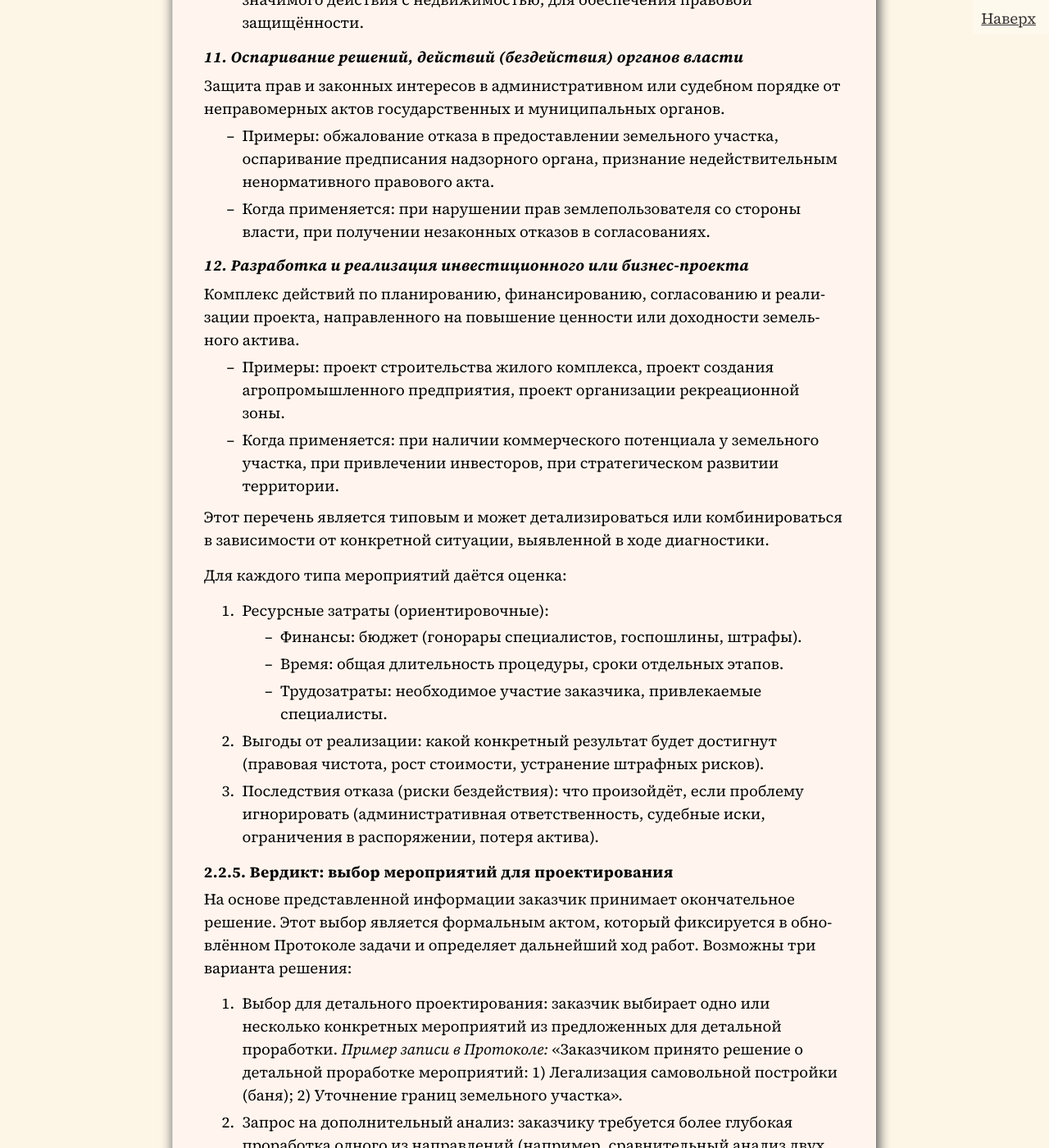
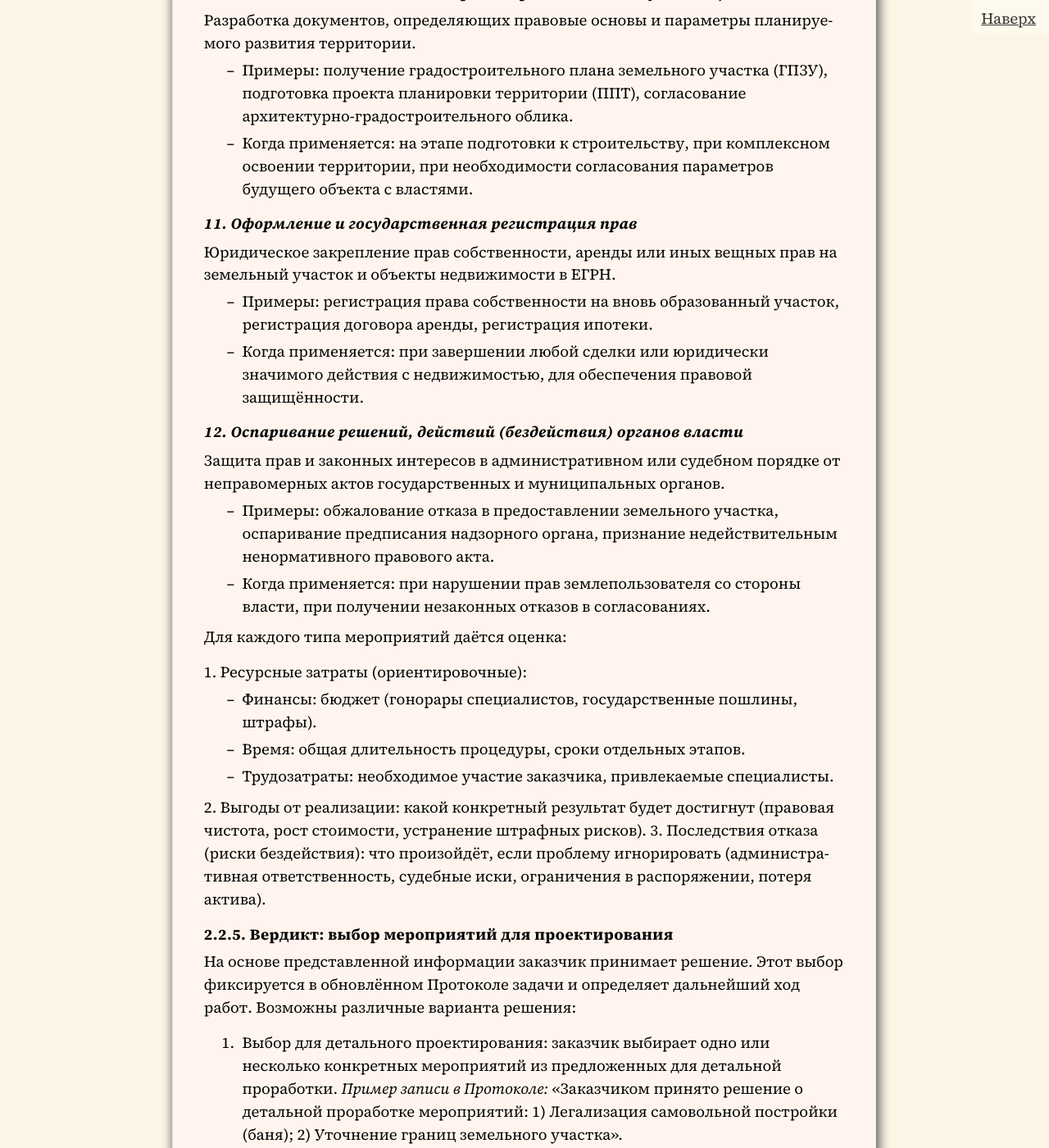
Before and after one commit to SergSi/land-use-art, a Jekyll site: the page built from _posts/2026-01-05-method.md, in a window 1280 px wide and 1400 px high, scrolled down 12619 px. Shown: the whole window at 82% size. Built offline with Jekyll 4.4.1, drawn with Linux system fonts in a browser that asks for light colours; some web fonts are replaced; some of the changed text lies outside the part shown.

Commit message:
Update 2026-01-05-method.md

```diff
--- a/_posts/2026-01-05-method.md
+++ b/_posts/2026-01-05-method.md
@@ -127,113 +131,116 @@
 Итогом подэтапа становится информационная модель ситуации.
 
 #### 2.2.2. Анализ (диагностика) состояния
-На этом подэтапе сведения подвергаются целенаправленному анализу для ответа на вопросы, поставленные в Протоколе задачи. Для этого применяются соответствующие виды анализа. Приведённый ниже перечень является примерным и может уточняться, дополняться или сужаться в зависимости от характера запроса и специфики объекта:
+На этом подэтапе сведения подвергаются анализу для ответа на вопросы, поставленные в Протоколе задачи. Для этого применяются соответствующие виды анализа. Приведённый ниже перечень является примерным и может уточняться, дополняться или сужаться в зависимости от характера запроса и специфики объекта:
 1.  Правовой анализ: проверка полноты и корректности правоустанавливающих документов, соответствия фактического использования разрешённому, выявление обременений и ограничений.
 2.  Градостроительный и нормотворческий анализ: оценка соблюдения правил застройки, градостроительных регламентов, санитарных и технических норм.
 3.  Анализ интересов и социально-психологический анализ: выявление всех заинтересованных сторон (землепользователей, соседей, органов власти), фиксация их интересов, ресурсов и готовности действовать.
-4.  Экономический анализ: оценка эффективности использования земли, анализ текущих и потенциальных издержек, предварительная оценка рыночной и инвестиционной привлекательности.
+4.  Экономический анализ: оценка результативности использования земли, анализ текущих и потенциальных издержек, предварительная оценка рыночной и инвестиционной привлекательности.
 5.  Технико-инфраструктурный анализ: оценка состояния объектов, обеспеченности территории инженерными сетями, транспортом, социальной инфраструктурой, условий безопасности и экологии.
 
 На основе данных всех проведённых анализов формируется перечень рекомендуемых мероприятий.
 
 #### 2.2.4. Формирование перечня рекомендуемых мероприятий
 
-На основе диагностики формулируются категории действий, каждая из которых направлена на решение конкретных выявленных проблем или реализацию определённого потенциала. Это не детальные инструкции, а обозначение векторов работы.
+На основе диагностики определяются возможные мероприятия, каждое из которых направлена на решение конкретных выявленных проблем или реализацию определённого потенциала. Это не детальные инструкции, а обозначение направления работы.
 
-Перечень возможных мероприятий по преобразованию землепользования:
+Перечень возможных мероприятий по оформлению и преобразованию землепользования:
 
 ##### 1. Правовая легализация существующих объектов
 
-Узаконение объектов капитального строительства, которые фактически существуют, но отсутствуют в ЕГРН или не имеют правового статуса.
-*   Примеры: признание права на самовольную постройку через суд, внесение в реестр ранее учтённых объектов по "дачной амнистии", оформление технических планов на незарегистрированные здания.
-*   Когда применяется: при наличии построек без документов, при обнаружении расхождений между фактической застройкой и данными ЕГРН.
+Узаконивание объектов капитального строительства, которые фактически существуют, но отсутствуют в ЕГРН или не имеют правового статуса.
 
-##### 2. Исправление реестровых (кадастровых) ошибок
+- Примеры: признание права на самовольную постройку через суд, внесение в реестр ранее учтённых объектов по "дачной амнистии", оформление технических планов на незарегистрированные здания.
+- Когда применяется: при наличии построек без документов, при обнаружении расхождений между фактической застройкой и данными ЕГРН.
+
+##### 2. Устранение нарушений земельного законодательства
+
+Исполнение требований контролирующих органов и приведение землепользования в соответствие с действующими нормами.
+
+- Примеры: снос самовольной постройки, восстановление целевого назначения земель, прекращение использования без правовых оснований, исполнение предписаний надзорных органов.
+- Когда применяется: при выявлении фактов нецелевого использования, самозахвата, использования с нарушениями санитарных, экологических или градостроительных норм.
+
+##### 3. Исправление реестровых (кадастровых) ошибок
 
 Внесение изменений в Единый государственный реестр недвижимости (ЕГРН) для устранения технических или содержательных ошибок в сведениях об объектах.
-*   Примеры: исправление некорректных координат границ, площади, адреса, исправление дублирования записей, восстановление утраченных сведений.
-*   Когда применяется: при выявлении противоречий в документах ЕГРН, ошибок при первичном учёте, технических сбоев.
 
-##### 3. Уточнение местоположения и площади границ земельного участка
+- Примеры: исправление некорректных координат границ, площади, адреса, исправление дублирования записей, восстановление утраченных сведений.
+- Когда применяется: при выявлении противоречий в документах ЕГРН, ошибок при первичном учёте, технических сбоев.
+
+##### 4. Уточнение местоположения и площади границ земельного участка
 
 Определение на местности и юридическое закрепление фактических границ участка, если они не установлены или установлены с недостаточной точностью.
 *   Примеры: проведение межевания для формирования участка, вынос границ в натуру, согласование границ с соседями, установление сервитута.
 *   Когда применяется: при отсутствии сведений о границах в ЕГРН, при спорах с соседями, при необходимости точного определения конфигурации участка.
 
-##### 4. Изменение вида разрешённого использования (ВРИ) земельного участка
+##### 5. Изменение вида разрешённого использования (ВРИ) земельного участка
 
 Приведение юридически разрешённого использования земли в соответствие с её фактическим или планируемым использованием.
 *   Примеры: изменение ВРИ с "садоводства" на "индивидуальное жилищное строительство", с "сельскохозяйственного производства" на "предпринимательство".
 *   Когда применяется: при несоответствии текущего ВРИ хозяйственной деятельности, при желании повысить кадастровую и рыночную стоимость, при изменении градостроительного регламента.
 
-##### 5. Изменение категории земель
+##### 6. Изменение категории земель
 
 Перевод земельного участка из одной установленной законом категории в другую для изменения правового режима его использования.
 *   Примеры: перевод земель сельскохозяйственного назначения в земли населённых пунктов, перевод земель промышленности в земли запаса.
-*   Когда применяется: при необходимости кардинального изменения функционального назначения территории, при включении участка в границы населённого пункта.
+*   Когда применяется: при необходимости изменения функционального назначения территории, при включении участка в границы населённого пункта.
 
-##### 6. Объединение или разделение земельных участков
+##### 7. Объединение или разделение земельных участков
 
 Создание одного нового участка путём слияния нескольких смежных (объединение) или образование нескольких новых участков из одного исходного (раздел).
 *   Примеры: объединение двух смежных участков ИЖС для строительства одного дома; раздел большого участка на несколько для последующей продажи или наследства.
 *   Когда применяется: для оптимизации землепользования, оформления сделок, решения наследственных вопросов, приведения границ в соответствие с проектом застройки.
 
-##### 7. Перераспределение земельных участков
+##### 8. Перераспределение земельных участков
 
 Одновременное образование нескольких новых участков из нескольких исходных, как правило, с изменением их границ и площадей.
 *   Примеры: "обмен" частями участков между соседями для выравнивания границ; сложное перераспределение при комплексном освоении территории.
 *   Когда применяется: для устранения "клиньев" и чересполосицы, комплексного решения граничных споров, реализации проектов комплексного развития территорий.
 
-##### 8. Оформление и регистрация ограничений (обременений)
+##### 9. Оформление и регистрация ограничений (обременений)
 
 Законное установление ограничений прав на земельный участок в пользу третьих лиц или публичных интересов.
 *   Примеры: установление сервитута для прохода/проезда, прокладки коммуникаций; наложение ограничений в связи с нахождением в зоне с особыми условиями использования территорий (ЗОУИТ).
 *   Когда применяется: при необходимости обеспечения законного доступа, при планировании строительства объектов инфраструктуры, при выявлении участка в границах ЗОУИТ.
 
-##### 9. Подготовка и согласование градостроительной документации
+##### 10. Подготовка и согласование градостроительной документации
 
 Разработка документов, определяющих правовые основы и параметры планируемого развития территории.
 *   Примеры: получение градостроительного плана земельного участка (ГПЗУ), подготовка проекта планировки территории (ППТ), согласование архитектурно-градостроительного облика.
 *   Когда применяется: на этапе подготовки к строительству, при комплексном освоении территории, при необходимости согласования параметров будущего объекта с властями.
 
-##### 10. Оформление и государственная регистрация прав
+##### 11. Оформление и государственная регистрация прав
 
 Юридическое закрепление прав собственности, аренды или иных вещных прав на земельный участок и объекты недвижимости в ЕГРН.
 *   Примеры: регистрация права собственности на вновь образованный участок, регистрация договора аренды, регистрация ипотеки.
 *   Когда применяется: при завершении любой сделки или юридически значимого действия с недвижимостью, для обеспечения правовой защищённости.
 
-##### 11. Оспаривание решений, действий (бездействия) органов власти
+##### 12. Оспаривание решений, действий (бездействия) органов власти
 
 Защита прав и законных интересов в административном или судебном порядке от неправомерных актов государственных и муниципальных органов.
 *   Примеры: обжалование отказа в предоставлении земельного участка, оспаривание предписания надзорного органа, признание недействительным ненормативного правового акта.
 *   Когда применяется: при нарушении прав землепользователя со стороны власти, при получении незаконных отказов в согласованиях.
 
-##### 12. Разработка и реализация инвестиционного или бизнес-проекта
-
-Комплекс действий по планированию, финансированию, согласованию и реализации проекта, направленного на повышение ценности или доходности земельного актива.
-*   Примеры: проект строительства жилого комплекса, проект создания агропромышленного предприятия, проект организации рекреационной зоны.
-*   Когда применяется: при наличии коммерческого потенциала у земельного участка, при привлечении инвесторов, при стратегическом развитии территории.
-
-Этот перечень является типовым и может детализироваться или комбинироваться в зависимости от конкретной ситуации, выявленной в ходе диагностики.
-
 Для каждого типа мероприятий даётся оценка:
 
-1. Ресурсные затраты (ориентировочные):
-  - Финансы: бюджет (гонорары специалистов, госпошлины, штрафы).
-  - Время: общая длительность процедуры, сроки отдельных этапов.
-  - Трудозатраты: необходимое участие заказчика, привлекаемые специалисты.
-2. Выгоды от реализации: какой конкретный результат будет достигнут (правовая чистота, рост стоимости, устранение штрафных рисков).
-3. Последствия отказа (риски бездействия): что произойдёт, если проблему игнорировать (административная ответственность, судебные иски, ограничения в распоряжении, потеря актива).
+1\. Ресурсные затраты (ориентировочные):
+
+- Финансы: бюджет (гонорары специалистов, государственные пошлины, штрафы).
+- Время: общая длительность процедуры, сроки отдельных этапов.
+- Трудозатраты: необходимое участие заказчика, привлекаемые специалисты.
+
+2\. Выгоды от реализации: какой конкретный результат будет достигнут (правовая чистота, рост стоимости, устранение штрафных рисков).
+3\. Последствия отказа (риски бездействия): что произойдёт, если проблему игнорировать (административная ответственность, судебные иски, ограничения в распоряжении, потеря актива).
 
 #### 2.2.5. Вердикт: выбор мероприятий для проектирования
 
-На основе представленной информации заказчик принимает окончательное решение. Этот выбор является формальным актом, который фиксируется в обновлённом Протоколе задачи и определяет дальнейший ход работ. Возможны три варианта решения:
+На основе представленной информации заказчик принимает решение. Этот выбор фиксируется в обновлённом Протоколе задачи и определяет дальнейший ход работ. Возможны различные варианта решения:
 
 1. Выбор для детального проектирования: заказчик выбирает одно или несколько конкретных мероприятий из предложенных для детальной проработки. *Пример записи в Протоколе:* «Заказчиком принято решение о детальной проработке мероприятий: 1) Легализация самовольной постройки (баня); 2) Уточнение границ земельного участка».
 2. Запрос на дополнительный анализ: заказчику требуется более глубокая проработка одного из направлений (например, сравнительный анализ двух способов легализации). В этом случае инициируется углублённое исследование, после которого вновь представляется уточнённый вердикт для окончательного выбора.
 3. Решение о сохранении существующего состояния: заказчик, осознавая риски бездействия, принимает решение не проводить преобразования. Работа завершается.
 
-Выбор мероприятий является логической и административной точкой завершения Этапа 2 (Диагностика) и условием для перехода к Этапу 3 (Проектирование).
+Выбор мероприятий является логической и административной точкой завершения этапа диагностики и условием для перехода к проектированию.
 
 {% include mermaid.html content='
 flowchart TD
```
Also changed, not shown: other parts of _posts/2026-01-05-method.md (+11 -7 lines).
